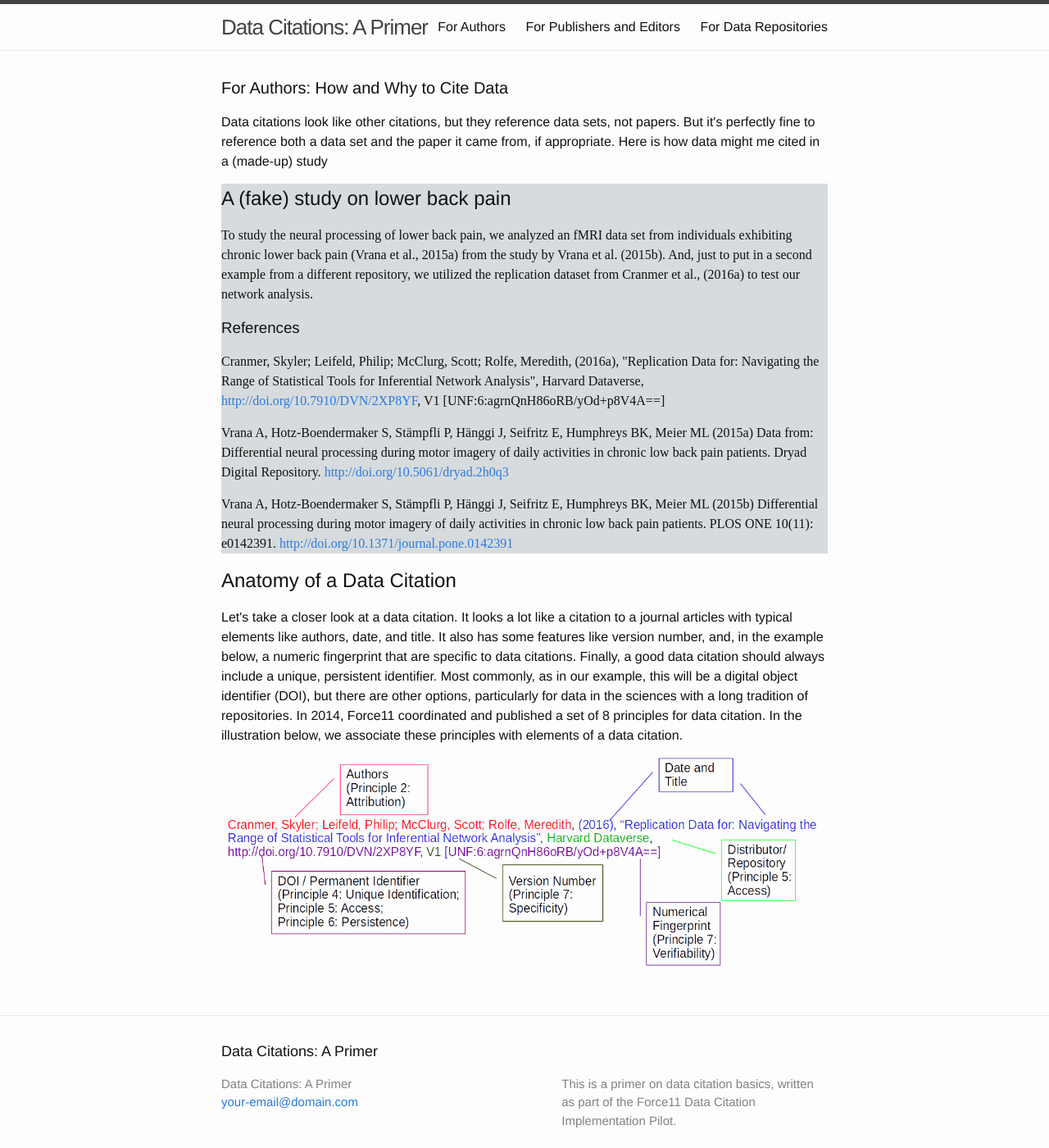
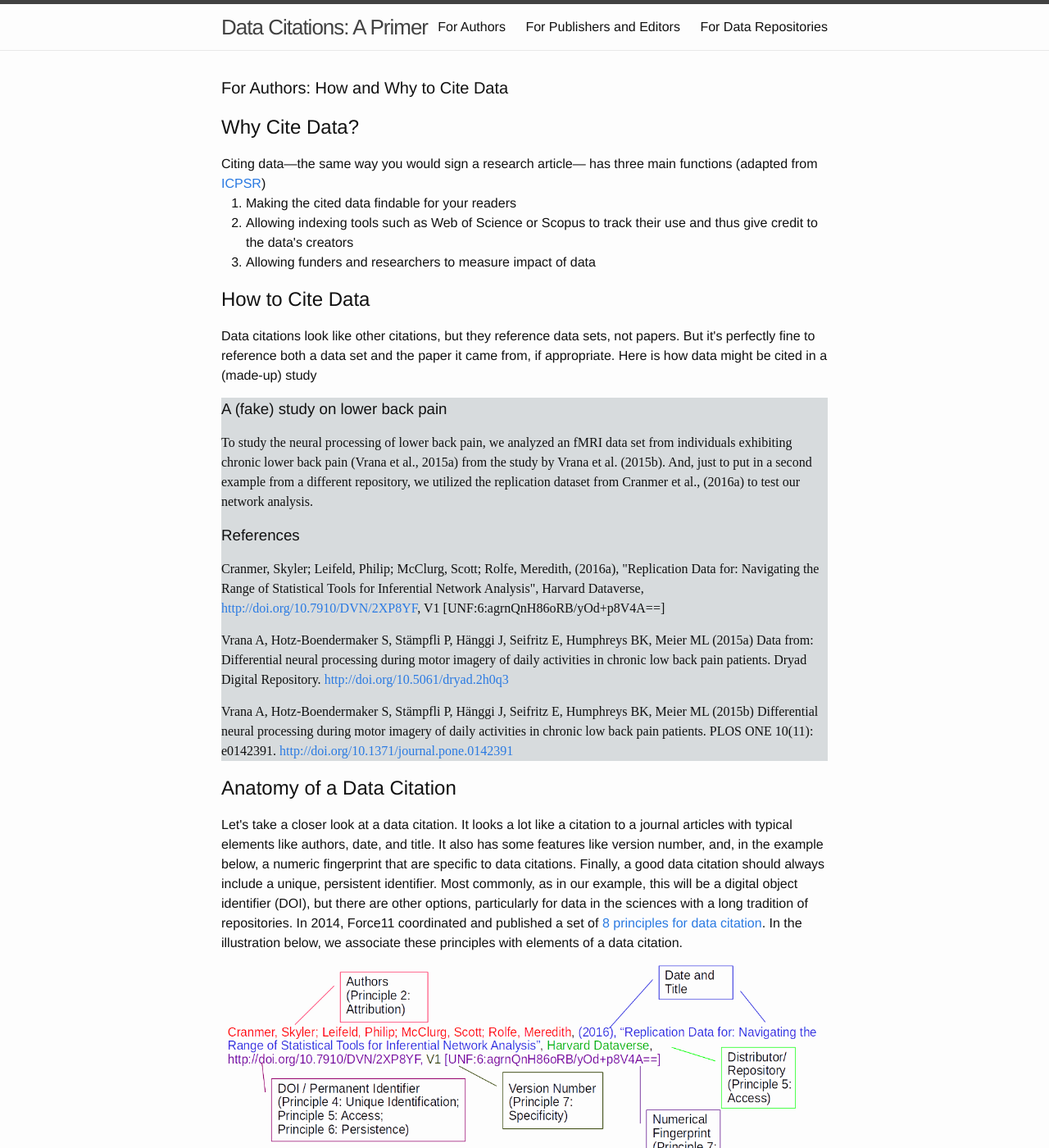
Before and after one commit to force11/data-citation-primer, a Jekyll site: the page built from authors.html, in a window 1280 px wide and 1400 px high. Shown: the whole window at 82% size. Built offline with Jekyll 4.4.1, drawn with Linux system fonts in a browser that asks for light colours.

Commit message:
primer update based on feedback&typo fixes

```diff
--- a/_config.yml
+++ b/_config.yml
@@ -7,7 +7,7 @@
 
 # Site settings
 title: "Data Citations: A Primer"
-email: your-email@domain.com
+# email: your-email@domain.com
 description: > # this means to ignore newlines until "baseurl:"
   This is a primer on data citation basics, written as part of the Force11 Data Citation Implementation Pilot.
 baseurl: "/data-citation-primer" # the subpath of your site, e.g. /blog
--- a/authors.html
+++ b/authors.html
@@ -8,10 +8,17 @@ permalink: /authors/
 <div class="home">
 
   <h1 class="page-heading">For Authors: How and Why to Cite Data</h1>
-
-<p>Data citations look like other citations, but they reference data sets, not papers. But it's perfectly fine to reference both a data set and the paper it came from, if appropriate. Here is how data might me cited in a (made-up) study</p>
+<h2>Why Cite Data?</h2>
+Citing data&mdash;the same way you would sign a research article&mdash; has three main functions (adapted from <a href="https://www.icpsr.umich.edu/icpsrweb/content/shared/ICPSR/faqs/why-and-how-should-i-cite-data.html">ICPSR</a>)
+<ol>
+  <li>Making the cited data findable for your readers</li>
+  <li>Allowing indexing tools such as Web of Science or Scopus to track their use and thus give credit to the data's creators</li>
+  <li>Allowing funders and researchers to measure impact of data</li>
+</ol>
+<h2>How to Cite Data</h2>
+<p>Data citations look like other citations, but they reference data sets, not papers. But it's perfectly fine to reference both a data set and the paper it came from, if appropriate. Here is how data might be cited in a (made-up) study</p>
 <div style="background: #d7dbdd">
-<h2>A (fake) study on lower back pain</h2>
+<h3>A (fake) study on lower back pain</h3>
 <p style="font-family: serif">To study the neural processing of lower back pain, we analyzed an fMRI data set from individuals exhibiting chronic lower back pain (Vrana et al., 2015a) from the study by Vrana et al. (2015b).  And, just to put in a second example from a different repository, we utilized the replication dataset from Cranmer et al., (2016a) to test our network analysis.</p>
 
 <h3>References</h3>
@@ -21,7 +28,7 @@ permalink: /authors/
 
 <div>
 <h2>Anatomy of a Data Citation</h2>
-<p>Let's take a closer look at a data citation. It looks a lot like a citation to a journal articles with typical elements like authors, date, and title. It also has some features like version number, and, in the example below, a numeric fingerprint that are specific to data citations. Finally, a good data citation should always include a unique, persistent identifier. Most commonly, as in our example, this will be a digital object identifier (DOI), but there are other options, particularly for data in the sciences with a long tradition of repositories. In 2014, Force11 coordinated and published a set of 8 principles for data citation. In the illustration below, we associate these principles with elements of a data citation.</p>
+<p>Let's take a closer look at a data citation. It looks a lot like a citation to a journal articles with typical elements like authors, date, and title. It also has some features like version number, and, in the example below, a numeric fingerprint that are specific to data citations. Finally, a good data citation should always include a unique, persistent identifier. Most commonly, as in our example, this will be a digital object identifier (DOI), but there are other options, particularly for data in the sciences with a long tradition of repositories. In 2014, Force11 coordinated and published a set of <a href="https://www.force11.org/group/joint-declaration-data-citation-principles-final">8 principles for data citation</a>. In the illustration below, we associate these principles with elements of a data citation.</p>
 <img src="{{ site.github.url }}/images/anatomy-data-citation.png" alt="Anatomy of a Data Citation" style="width:1153px">
 </div>
 </div>
--- a/index.html
+++ b/index.html
@@ -6,7 +6,10 @@ layout: default
 
   <h1 class="page-heading">A Data Citation Primer</h1>
 
-<p>This primer is one of the outcomes of the Force11 Data Citation Implementation Pilot. It provides a quick overview over the main recommendations by the various working groups. It is directed at anyone interested in implementing data citation into the scholarly workflow. accesskey="
+<p>This primer is one of the outcomes of the <a href="https://www.force11.org/group/data-citation-implementation-pilot-dcip/">Force11 Data Citation Implementation Pilot (DCIP)</a>. A central goal of DCIP is to "provide authoritative guidance and group consultation on data citation implementation" based on (a) the Force11 <a href="https://www.force11.org/group/joint-declaration-data-citation-principles-final">Joint Declaration of Data Citation Principles (JDDCP)</a>  and (b) <a href="https://peerj.com/articles/cs-1/">Starr et al 2015</a>, its cross-domain implementation guidance.</p>
+
+<p>It provides a quick overview over the main recommendations by the various working groups.
+ It is directed at anyone interested in implementing data citation into the scholarly workflow.
 The site is split up by topics according to three key stakeholder groups: Authors, Journal Publishers and Editors, and Data Repositories</p>
 
 <h2><a href="{{ site.github.url }}/authors/">For Authors</a></h2>
```
Also changed, not shown: repositories.html (+8 -4 lines).
